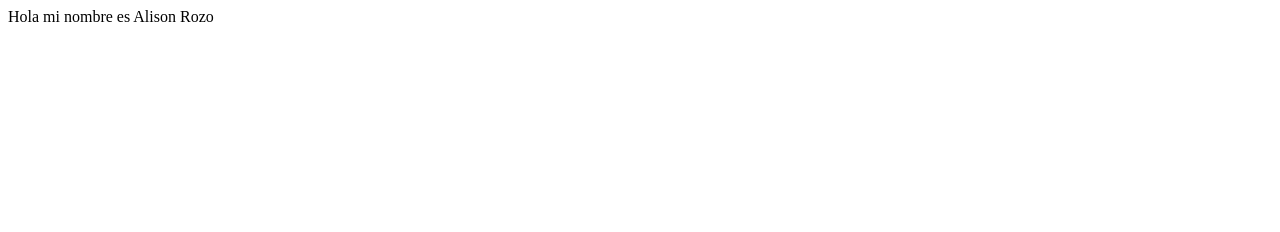
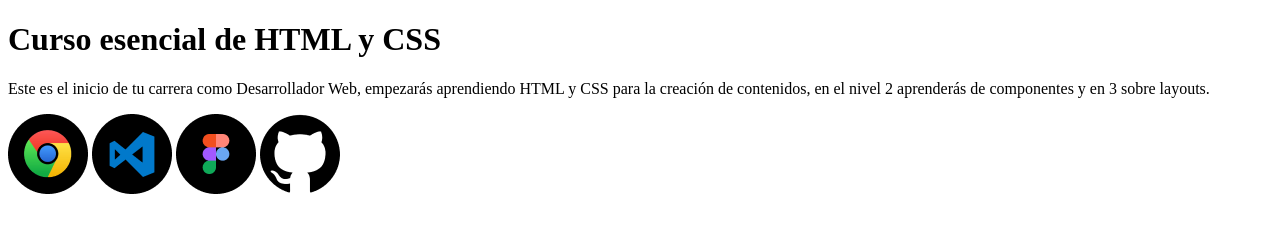
Before and after one commit to amichellrozo/Curso-esencial-html-css, a plain HTML site: page index.html in a window 1280 px wide. Drawn offline with Linux system fonts and the light colour scheme.

Commit message:
Agrego imágenes de Google, Visual, Figma y Github y nuevos cambios en index

```diff
--- a/index.html
+++ b/index.html
@@ -4,9 +4,19 @@
   <meta charset="UTF-8">
   <meta http-equiv="X-UA-Compatible" content="IE=edge">
   <meta name="viewport" content="width=device-width, initial-scale=1.0">
-  <title>Document</title>
+  <title>El Blog de Alison</title>
 </head>
 <body>
-  Hola mi nombre es Alison Rozo
+  <h1>
+    Curso esencial de HTML y CSS
+  </h1>
+  <p>
+    Este es el inicio de tu carrera como Desarrollador Web, empezarás aprendiendo HTML y CSS para la creación de contenidos,
+    en el nivel 2 aprenderás de componentes y en 3 sobre layouts.
+  </p>
+  <img src="Images/google_chrome.png" alt="Logo de Google Chrome" title = "Logo de Google Chrome">
+  <img src="Images/visual_studio_code.png" alt="Logo de Visual Studio Code" title = "Logo de Visual Studio Code">
+  <img src="Images/figma.png" alt="Logo de Figma" title = "Logo de Figma" >
+  <img src="Images/github.png" alt="Logo de GitHub" title = "Logo de GitHub">
 </body>
 </html>
```
Also changed, not shown: Images/figma.png (added), Images/github.png (added), Images/google_chrome.png (added), Images/visual_studio_code.png (added).
